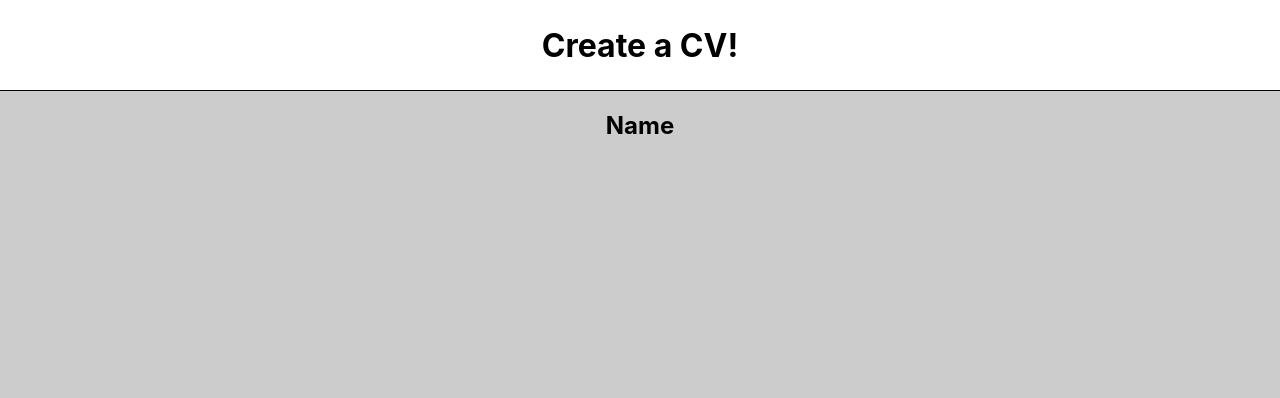
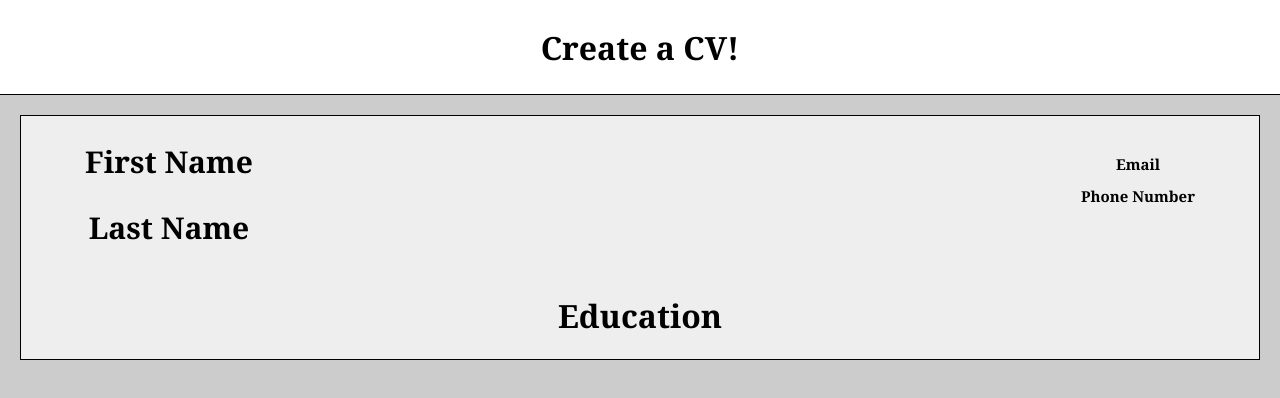
Before and after one commit to PrimulaRussell/react-cv-application, a React app: page / in a window 1280 px wide. Shown: the top 398 px of the page. Built offline with nearby package versions, Linux system fonts and the light colour scheme.

Commit message:
Styled General info

```diff
--- a/src/App.js
+++ b/src/App.js
@@ -19,8 +19,23 @@ class App extends Component{
   return(
     <div className="App">
     <Header></Header>
+    <div className="Box">
+    <div className="General">
+    <div className="generalName">
     <EditableField
-    value={"Name"} />
+    value={"First Name"} />
+    <EditableField
+    value={"Last Name"} />
+    </div>
+    <div className="generalContact">
+    <EditableField
+    value={"Email"} />
+    <EditableField
+    value={"Phone Number"} />
+    </div>
+    </div>
+    <h1>Education</h1>
+    </div>
     </div>
   )}
 }
--- a/src/styles/App.css
+++ b/src/styles/App.css
@@ -1,3 +1,30 @@
 .App {
   text-align: center;
+  padding: 0;
+  margin: 0;
+  font-family: Georgia, 'Times New Roman', Times, serif;
 }
+.Box {
+  border: 1px solid black;
+  margin: 20px;
+  padding: 0 5%;
+  background-color: #eeeeee;
+}
+
+.General {
+  display: flex;
+  justify-content: space-between;
+
+}
+
+.generalName {
+  font-size: 20px;
+
+}
+
+.generalContact {
+  font-size: 10px;
+  margin-top:25px;
+
+
+}
```
Also changed, not shown: src/styles/Edit.css (added).
